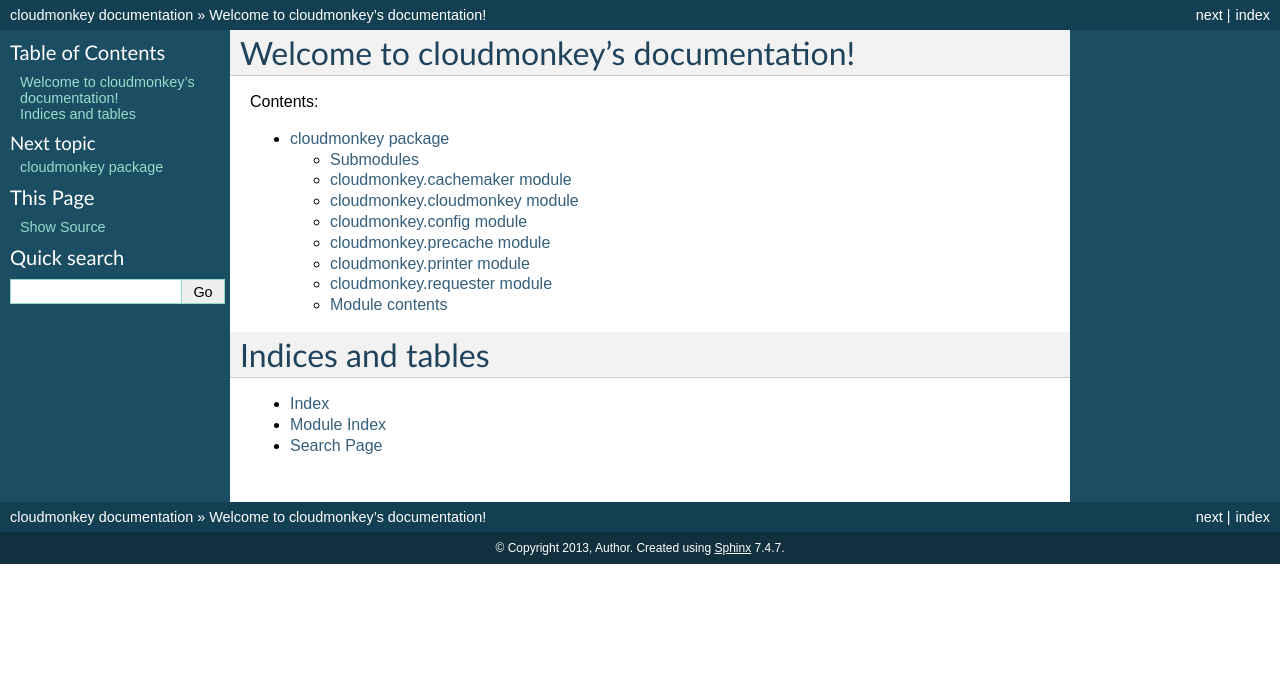
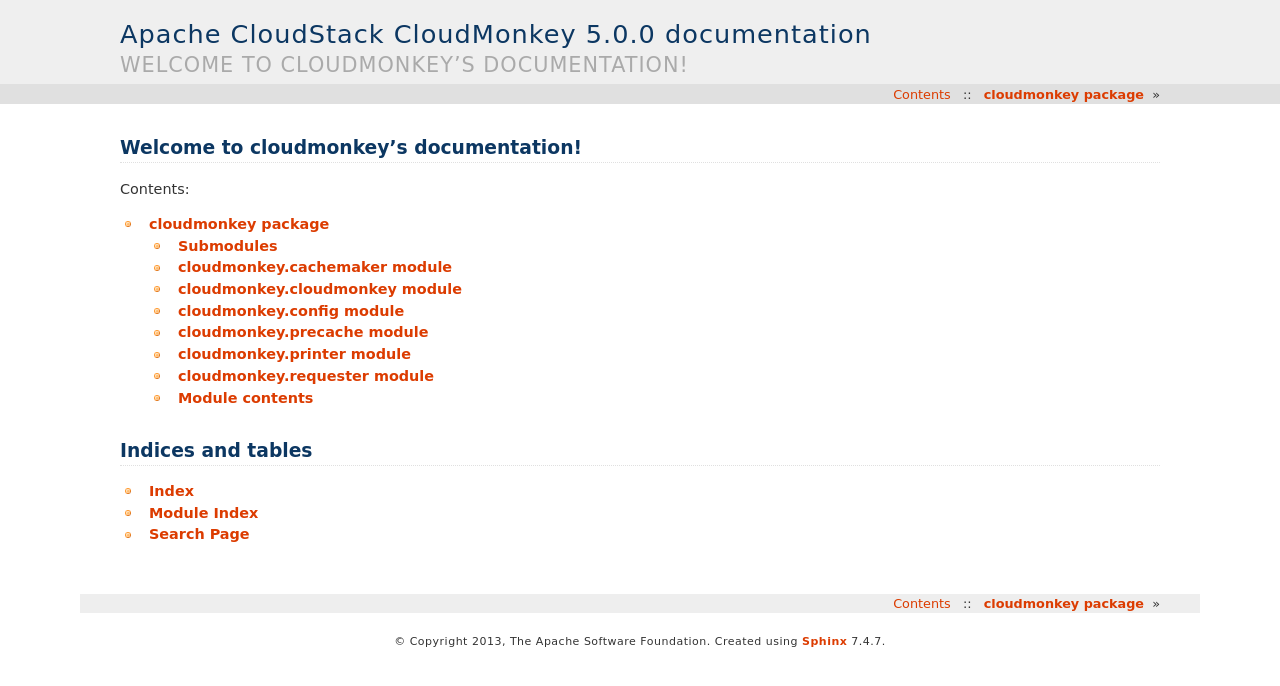
Before and after one commit to apache/cloudstack-cloudmonkey, a Sphinx documentation site: the page built from docs/index.rst, in a window 1280 px wide. Shown: the top 686 px of the page. Built offline with Sphinx 7.4.7, drawn with Linux system fonts in a browser that asks for light colours.

Commit message:
Updating docs config

```diff
--- a/docs/conf.py
+++ b/docs/conf.py
@@ -46,17 +46,17 @@
 master_doc = 'index'
 
 # General information about the project.
-project = u'cloudmonkey'
-copyright = u'2013, Author'
+project = u'Apache CloudStack CloudMonkey'
+copyright = u'2013, The Apache Software Foundation'
 
 # The version info for the project you're documenting, acts as replacement for
 # |version| and |release|, also used in various other places throughout the
 # built documents.
 #
 # The short X.Y version.
-version = ''
+version = '5.0.0'
 # The full version, including alpha/beta/rc tags.
-release = ''
+release = '5.0.0'
 
 # The language for content autogenerated by Sphinx. Refer to documentation
 # for a list of supported languages.
@@ -101,7 +101,7 @@
 
 # The theme to use for HTML and HTML Help pages.  See the documentation for
 # a list of builtin themes.
-html_theme = 'default'
+html_theme = 'haiku'
 
 # Theme options are theme-specific and customize the look and feel of a theme
 # further.  For a list of options available for each theme, see the
@@ -199,8 +199,8 @@
 # (source start file, target name, title,
 #  author, documentclass [howto/manual]).
 latex_documents = [
-  ('index', 'cloudmonkey.tex', u'cloudmonkey Documentation',
-   u'Author', 'manual'),
+  ('index', 'cloudmonkey.tex', u'Apache CloudStack CloudMonkey Documentation',
+   u'The Apache Software Foundation', 'manual'),
 ]
 
 # The name of an image file (relative to this directory) to place at the top of
@@ -229,8 +229,8 @@
 # One entry per manual page. List of tuples
 # (source start file, name, description, authors, manual section).
 man_pages = [
-    ('index', 'cloudmonkey', u'cloudmonkey Documentation',
-     [u'Author'], 1)
+    ('index', 'cloudmonkey', u'Apache CloudStack CloudMonkey Documentation',
+     [u'The Apache Software Foundation'], 1)
 ]
 
 # If true, show URL addresses after external links.
@@ -243,8 +243,8 @@
 # (source start file, target name, title, author,
 #  dir menu entry, description, category)
 texinfo_documents = [
-  ('index', 'cloudmonkey', u'cloudmonkey Documentation',
-   u'Author', 'cloudmonkey', 'One line description of project.',
+  ('index', 'cloudmonkey', u'Apache CloudStack CloudMonkey Documentation',
+   u'The Apache Software Foundation', 'cloudmonkey', 'One line description of project.',
    'Miscellaneous'),
 ]
 
@@ -264,10 +264,10 @@
 # -- Options for Epub output ----------------------------------------------
 
 # Bibliographic Dublin Core info.
-epub_title = u'cloudmonkey'
-epub_author = u'Author'
-epub_publisher = u'Author'
-epub_copyright = u'2013, Author'
+epub_title = u'Apache CloudStack CloudMonkey Documentation'
+epub_author = u'The Apache Software Foundation'
+epub_publisher = u'The Apache Software Foundation'
+epub_copyright = u'2013, The Apache Software Foundation'
 
 # The language of the text. It defaults to the language option
 # or en if the language is not set.
```
